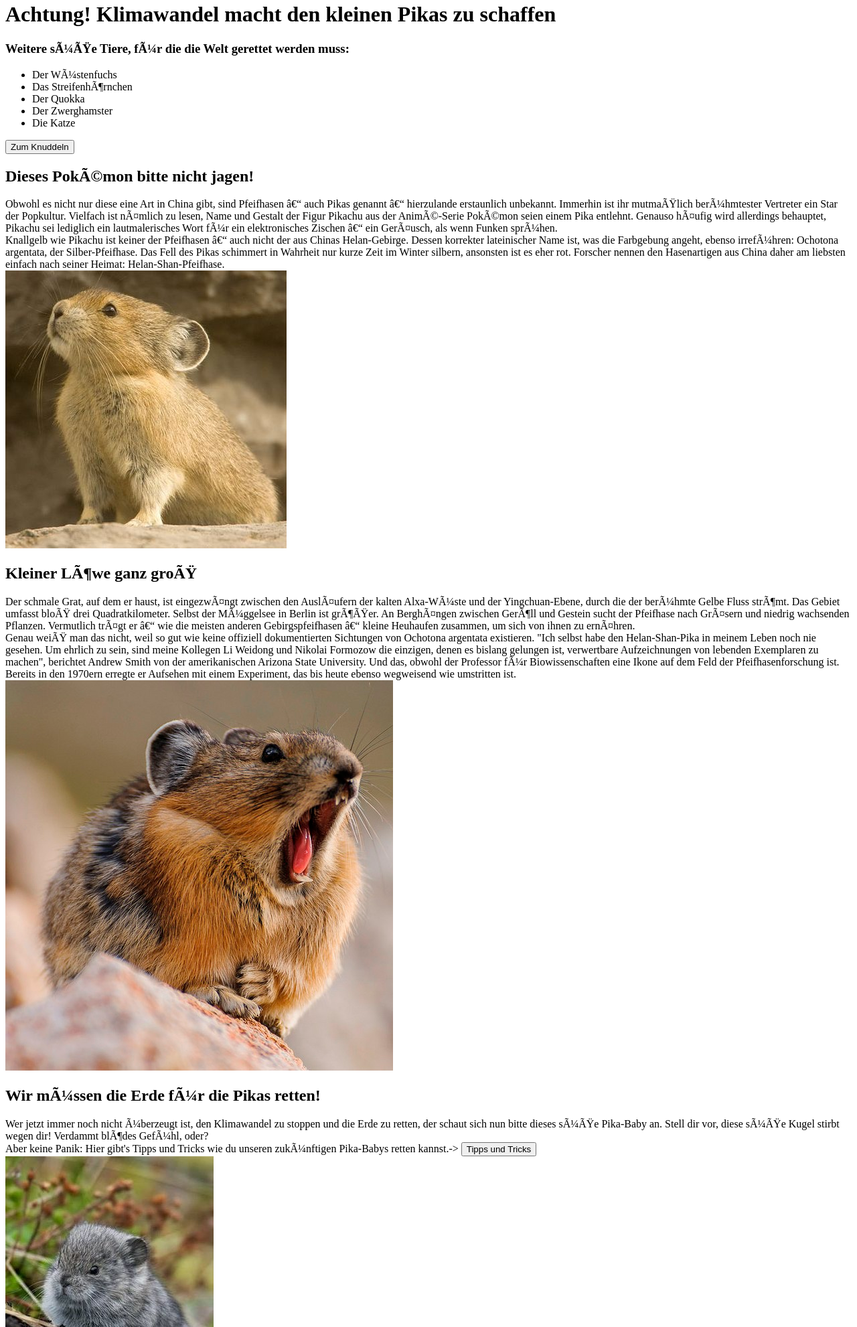
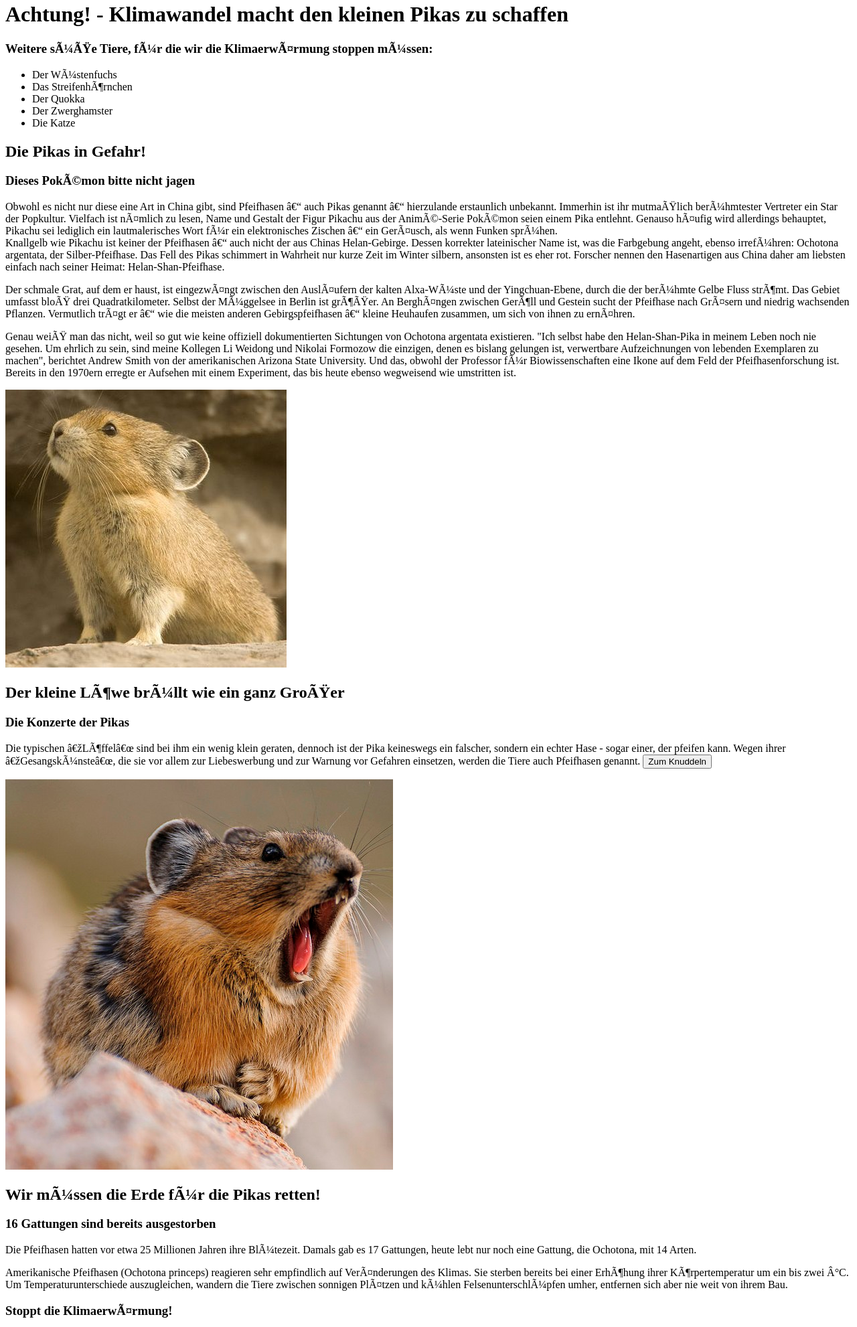
Before and after one commit to jacqueline-mossig/jacqueline-mossig.github.io, a plain HTML site: page Aufgabe 2/Der Pfeifhase.html in a window 1280 px wide. Shown: the part 18-2000 px from the top of the page at 67% size. Drawn offline with Linux system fonts and the light colour scheme.

Commit message:
Aufgabe 2

```diff
--- a/Aufgabe 2/Der Pfeifhase.html
+++ b/Aufgabe 2/Der Pfeifhase.html
@@ -1,16 +1,17 @@
 <!DOCTYPE html>
 <html>
+
 <head>
     <meta charset="UTF 8">
     <title>Aufgabe 2</title>
 </head>
+
 <body>
-
-        <h1>Achtung! Klimawandel macht den kleinen Pikas zu schaffen</h1>
+    <h1>Achtung! - Klimawandel macht den kleinen Pikas zu schaffen</h1>
 
     <header>
         <nav>
-        <h3>Weitere süße Tiere, für die die Welt gerettet werden muss:</h2>
+            <h3>Weitere süße Tiere, für die wir die Klimaerwärmung stoppen müssen:</h2>
                 <ul>
                     <li>Der Wüstenfuchs</li>
                     <li>Das Streifenhörnchen</li>
@@ -20,30 +21,92 @@
         </nav>
     </header>
 
+    <main>
+        <section>
+            <h2>Die Pikas in Gefahr!</h2>
+            <article>
+                <p>
+                    <h3>Dieses Pokémon bitte nicht jagen</h3>
+                    Obwohl es nicht nur diese eine Art in China gibt, sind Pfeifhasen – auch Pikas genannt – hierzulande
+                    erstaunlich unbekannt. Immerhin ist ihr mutmaßlich berühmtester Vertreter ein Star der Popkultur.
+                    Vielfach ist nämlich zu lesen, Name und Gestalt der Figur Pikachu aus der Animé-Serie Pokémon seien
+                    einem Pika entlehnt. Genauso häufig wird allerdings behauptet, Pikachu sei lediglich ein
+                    lautmalerisches Wort für ein elektronisches Zischen – ein Geräusch, als wenn Funken sprühen.<br>
+                    Knallgelb wie Pikachu ist keiner der Pfeifhasen – auch nicht der aus Chinas Helan-Gebirge. Dessen
+                    korrekter lateinischer Name ist, was die Farbgebung angeht, ebenso irreführen: Ochotona argentata,
+                    der Silber-Pfeifhase. Das Fell des Pikas schimmert in Wahrheit nur kurze Zeit im Winter silbern,
+                    ansonsten ist es eher rot. Forscher nennen den Hasenartigen aus China daher am liebsten einfach nach
+                    seiner Heimat: Helan-Shan-Pfeifhase.
+                </p>
+                <p>
+                    Der schmale Grat, auf dem er haust, ist eingezwängt zwischen den Ausläufern der kalten Alxa-Wüste
+                    und der Yingchuan-Ebene, durch die der berühmte Gelbe Fluss strömt. Das Gebiet umfasst bloß drei
+                    Quadratkilometer. Selbst der Müggelsee in Berlin ist größer. An Berghängen zwischen Geröll und
+                    Gestein sucht der Pfeifhase nach Gräsern und niedrig wachsenden Pflanzen. Vermutlich trägt er – wie
+                    die meisten anderen Gebirgspfeifhasen – kleine Heuhaufen zusammen, um sich von ihnen zu
+                    ernähren.
+                </p>
+                <p>
+                    Genau weiß man das nicht, weil so gut wie keine offiziell dokumentierten Sichtungen von
+                    Ochotona argentata existieren. "Ich selbst habe den Helan-Shan-Pika in meinem Leben noch nie
+                    gesehen. Um ehrlich zu sein, sind meine Kollegen Li Weidong und Nikolai Formozow die einzigen, denen
+                    es bislang gelungen ist, verwertbare Aufzeichnungen von lebenden Exemplaren zu machen", berichtet
+                    Andrew Smith von der amerikanischen Arizona State University. Und das, obwohl der Professor für
+                    Biowissenschaften eine Ikone auf dem Feld der Pfeifhasenforschung ist. Bereits in den 1970ern
+                    erregte er Aufsehen mit einem Experiment, das bis heute ebenso wegweisend wie umstritten ist.
+                </p>
+                <img src="Pika 1.jpg">
+            </article>
+        </section>
+        <section>
+            <h2>Der kleine Löwe brüllt wie ein ganz Großer</h2>
+            <article>
+                <p>
+                    <h3>Die Konzerte der Pikas</h3>
+                    Die typischen „Löffel“ sind bei ihm ein wenig klein geraten, dennoch ist der Pika keineswegs ein
+                    falscher, sondern ein echter Hase - sogar einer, der pfeifen kann. Wegen ihrer „Gesangskünste“, die
+                    sie vor allem zur Liebeswerbung und zur Warnung vor Gefahren einsetzen, werden die Tiere auch
+                    Pfeifhasen genannt.
                     <a href="https://www.youtube.com/watch?v=-RuP5eVKYmg">
                         <button>Zum Knuddeln</button></a>
+                </p>
 
-        <main>
+                <img src="Pika 2.jpg">
+            </article>
+        </section>
         <section>
-        <h2>Dieses Pokémon bitte nicht jagen!</h2>
-        <article>Obwohl es nicht nur diese eine Art in China gibt, sind Pfeifhasen – auch Pikas genannt – hierzulande erstaunlich unbekannt. Immerhin ist ihr mutmaßlich berühmtester Vertreter ein Star der Popkultur. Vielfach ist nämlich zu lesen, Name und Gestalt der Figur Pikachu aus der Animé-Serie Pokémon seien einem Pika entlehnt. Genauso häufig wird allerdings behauptet, Pikachu sei lediglich ein lautmalerisches Wort für ein elektronisches Zischen – ein Geräusch, als wenn Funken sprühen. <br> Knallgelb wie Pikachu ist keiner der Pfeifhasen – auch nicht der aus Chinas Helan-Gebirge. Dessen korrekter lateinischer Name ist, was die Farbgebung angeht, ebenso irreführen: Ochotona argentata, der Silber-Pfeifhase. Das Fell des Pikas schimmert in Wahrheit nur kurze Zeit im Winter silbern, ansonsten ist es eher rot. Forscher nennen den Hasenartigen aus China daher am liebsten einfach nach seiner Heimat: Helan-Shan-Pfeifhase. </article>
-        <img src="Pika 1.jpg">
-        <h2>Kleiner Löwe ganz groß</h2>
-        <article>Der schmale Grat, auf dem er haust, ist eingezwängt zwischen den Ausläufern der kalten Alxa-Wüste und der Yingchuan-Ebene, durch die der berühmte Gelbe Fluss strömt. Das Gebiet umfasst bloß drei Quadratkilometer. Selbst der Müggelsee in Berlin ist größer. An Berghängen zwischen Geröll und Gestein sucht der Pfeifhase nach Gräsern und niedrig wachsenden Pflanzen. Vermutlich trägt er – wie die meisten anderen Gebirgspfeifhasen – kleine Heuhaufen zusammen, um sich von ihnen zu ernähren. <br> Genau weiß man das nicht, weil so gut wie keine offiziell dokumentierten Sichtungen von Ochotona argentata existieren. "Ich selbst habe den Helan-Shan-Pika in meinem Leben noch nie gesehen. Um ehrlich zu sein, sind meine Kollegen Li Weidong und Nikolai Formozow die einzigen, denen es bislang gelungen ist, verwertbare Aufzeichnungen von lebenden Exemplaren zu machen", berichtet Andrew Smith von der amerikanischen Arizona State University. Und das, obwohl der Professor für Biowissenschaften eine Ikone auf dem Feld der Pfeifhasenforschung ist. Bereits in den 1970ern erregte er Aufsehen mit einem Experiment, das bis heute ebenso wegweisend wie umstritten ist. </article>
-        <img src="Pika 2.2.jpg">
             <h2>Wir müssen die Erde für die Pikas retten!</h2>
-        <article>Wer jetzt immer noch nicht überzeugt ist, den Klimawandel zu stoppen und die Erde zu retten, der schaut sich nun bitte dieses süße Pika-Baby an. Stell dir vor, diese süße Kugel stirbt wegen dir! Verdammt blödes Gefühl, oder? <br> Aber keine Panik: Hier gibt's Tipps und Tricks wie du unseren zukünftigen Pika-Babys retten kannst.->
+            <article>
+                <p>
+                    <h3>16 Gattungen sind bereits ausgestorben</h3>
+                    Die Pfeifhasen hatten vor etwa 25 Millionen Jahren ihre Blütezeit. Damals gab es 17 Gattungen, heute
+                    lebt nur noch eine Gattung, die Ochotona, mit 14 Arten.
+                </p>
+                <p>
+                    Amerikanische Pfeifhasen (Ochotona princeps) reagieren sehr empfindlich auf Veränderungen des
+                    Klimas. Sie sterben bereits bei einer Erhöhung ihrer Körpertemperatur um ein bis zwei °C. Um
+                    Temperaturunterschiede auszugleichen, wandern die Tiere zwischen sonnigen Plätzen und kühlen
+                    Felsenunterschlüpfen umher, entfernen sich aber nie weit von ihrem Bau.
+                </p>
+                <p>
+                    <h3>Stoppt die Klimaerwärmung!</h3>
+                    Wer jetzt immer noch nicht überzeugt ist, den Klimawandel zu stoppen und die Erde zu retten, der
+                    schaut sich nun bitte dieses süße Pika-Baby an. Stell dir vor, diese süße Kugel stirbt wegen dir!
+                    Verdammt blödes Gefühl, oder? <br> Aber keine Panik: Hier gibt's Tipps und Tricks wie du unseren
+                    zukünftigen Pika-Babys retten kannst.->
                     <a href="https://www.nabu.de/umwelt-und-ressourcen/klima-und-luft/klimawandel/06740.html">
                         <button>Tipps und Tricks</button> </a>
+                </p>
+
+                <img src="Pika 3.jpg">
             </article>
-        <img src="Pika 3.jpg">
         </section>
     </main>
-
 
     <footer>
         <p>Jacqueline Moßig</p>
         <a href="mailto:jacqueline.mossig@hs-furtwangen.de">Mail</a>
     </footer>
 </body>
+
 </html>
```
Also changed, not shown: Aufgabe 2/Pika 2.jpg (renamed from Aufgabe 2/Pika 2.2.jpg). Lines whose indentation alone changed are shown as unchanged.
